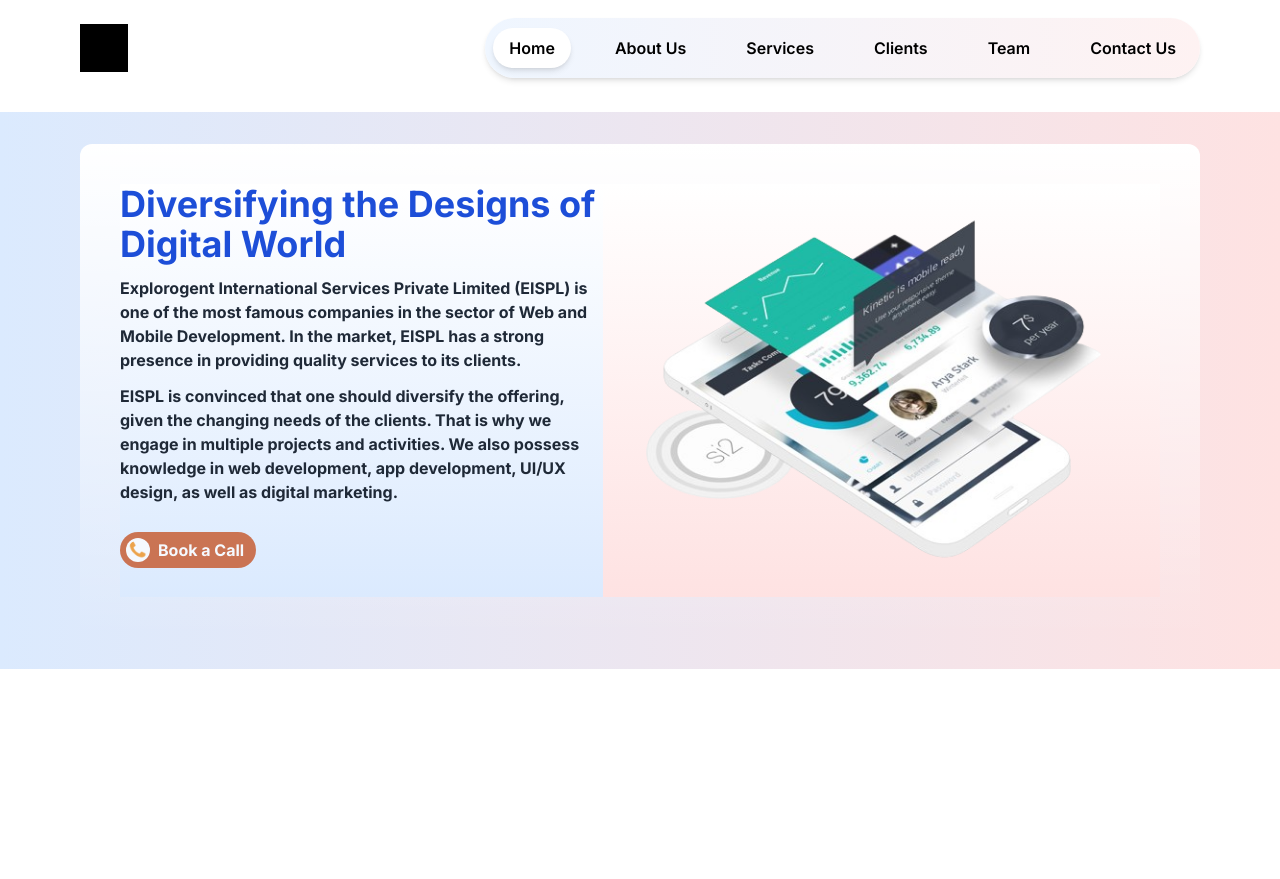
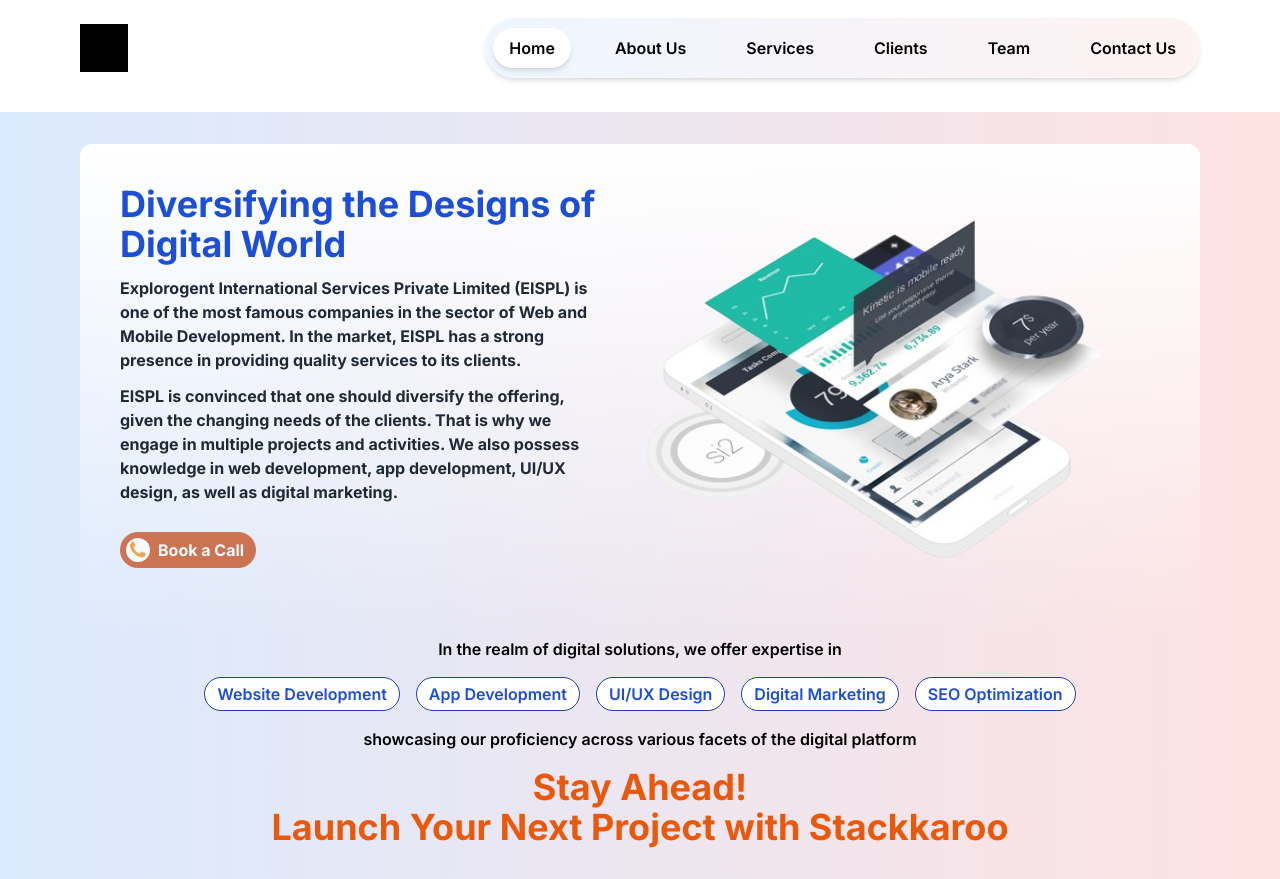
Before and after one commit to Faristp7/stackkaroo, a Next.js app: page / in a window 1280 px wide. Before the commit the page ends 800 px from the top, so only its background shows below. Built offline with nearby package versions, Linux system fonts and the light colour scheme.

Commit message:
service section added

```diff
--- a/src/app/page.tsx
+++ b/src/app/page.tsx
@@ -1,4 +1,6 @@
 import MainSection from "@/components/MainSection";
+import OurStory from "@/components/OurStory";
+import ServiceSection from "@/components/ServiceSection";
 
 export default function Home() {
   return (
@@ -6,6 +8,12 @@
       <div>
         <MainSection />
       </div>
+      <div>
+        <ServiceSection/>
+      </div>
+      <div>
+        <OurStory/>
+      </div>
     </div>
   );
 }
--- a/src/components/MainSection.tsx
+++ b/src/components/MainSection.tsx
@@ -4,7 +4,7 @@
 export default function MainSection() {
   return (
     <div className="h-full bg-gradient-to-b from-white to-blue-0 rounded-xl flex flex-col md:flex-col lg:flex-row p-10">
-      <div className="lg:bg-gradient-to-b from-white to-blue-100 order-2 sm:order-1  lg:w-1/2">
+      <div className="order-2 sm:order-1 lg:w-1/2 text-center lg:text-start">
         <h1 className="font-bold text-blue-700 text-lg sm:text-4xl">
           Diversifying the Designs of <br /> Digital World{" "}
         </h1>
@@ -20,9 +20,11 @@
           projects and activities. We also possess knowledge in web development,
           app development, UI/UX design, as well as digital marketing.
         </p>
+        <div className="flex justify-center lg:justify-start">
         <BookACall/>
+        </div>
       </div>
-      <div className="order-1 md:order-2 lg:bg-gradient-to-b from-white to-red-100">
+      <div className="order-1 md:order-2">
         <Image
           className=" right-1 top-12 "
           src={"/image1.png"}
--- /dev/null
+++ b/src/components/OurStory.tsx
@@ -0,0 +1,11 @@
+export default function OurStory() {
+  return (
+    <div>
+      <h1 className="text-4xl font-bold text-orange-600 text-center hidden sm:block">
+        Stay Ahead! <br />
+        Launch Your Next Project with Stackkaroo
+      </h1>
+
+    </div>
+  );
+}
--- /dev/null
+++ b/src/components/ServiceSection.tsx
@@ -0,0 +1,27 @@
+const services = [
+  "Website Development",
+  "App Development",
+  "UI/UX Design",
+  "Digital Marketing",
+  "SEO Optimization",
+];
+
+export default function ServiceSection() {
+  return (
+    <div className="px-4">
+      <p className="font-semibold text-center pb-4">
+        In the realm of digital solutions, we offer expertise in
+      </p>
+      <div className="flex justify-center gap-2 sm:gap-4 flex-wrap">
+        {services.map((service) => (
+            <div className="border p-3 border-blue-800 py-1 bg-white rounded-l-full rounded-r-full" key={service}>
+              <p className="text-blue-700 text-center font-semibold">{service}</p>
+            </div>
+        ))}
+      </div>
+      <p className="font-semibold text-center my-4 ">
+      showcasing our proficiency across various facets of the digital platform
+      </p>
+    </div>
+  );
+}
```
